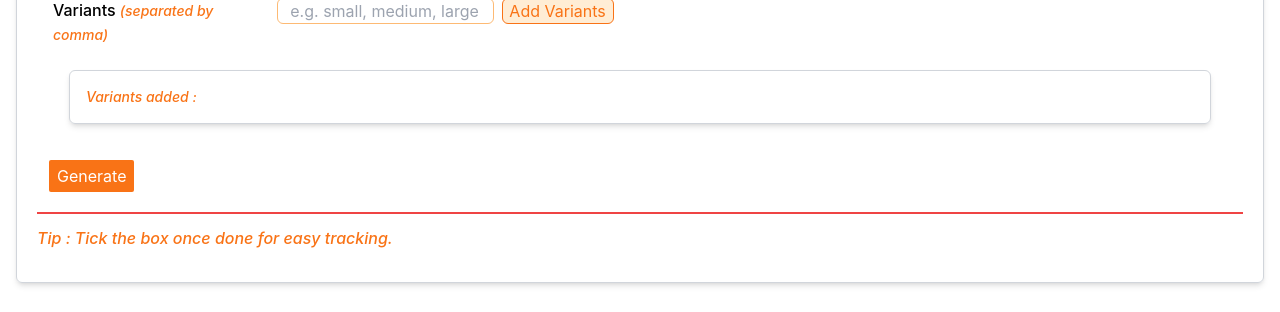
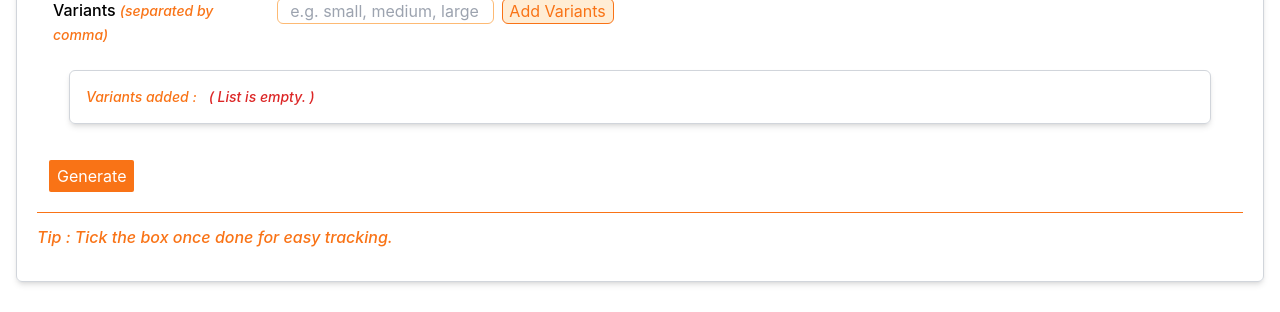
Before and after one commit to leumanuel12/designtools, a React (Create React App) app: page / in a window 1280 px wide. Shown: the part 249-561 px from the top of the page. Built offline with nearby package versions, Linux system fonts and the light colour scheme.

Commit message:
Update SkuGenerator.js, still pending

```diff
--- a/src/pages/SkuGenerator.js
+++ b/src/pages/SkuGenerator.js
@@ -72,13 +72,23 @@ export default function SkuGenerator() {
   //Generate SKU Details
   function generateDetails() {
     let listSKU = [];
+    let variants = tempVariantsList;
+    console.log(variants);
 
-    if (productName && tempVariants) {
-      let variants = tempVariants.split(",");
+    for (let x = 0; x <= variants.length; x++) {
+      if (variants[x]) {
+        const subvariant = variants[x];
+        for (let y = 0; y <= subvariant.length; y++) {
+          listSKU.push([
+            String(x),
+            generateSkuInitials() + paddedSkuNumber(x) + (x + 1),
+            productName + " " + subvariant + " " + subvariant[y],
+          ]);
+        }
+      }
+    }
 
-      //set final SKU details
-
-      for (let x = 0; x <= variants.length; x++) {
+    /*for (let x = 0; x <= variants.length; x++) {
         if (variants[x]) {
           listSKU.push([
             String(x),
@@ -86,12 +96,10 @@ export default function SkuGenerator() {
             productName + " " + variants[x],
           ]);
         }
-      }
-    }
+      }*/
+
     setFinalSKU(listSKU);
   }
-
-  if (finalSKU) console.log(finalSKU);
 
   //RESET BUTTON
   function resetFields() {
@@ -173,21 +181,25 @@ export default function SkuGenerator() {
           </div>
         </div>
 
-        {tempVariantsList ? (
+        {tempVariantsList && (
           <div className="my-3 mx-10 p-4 text-sm border border-gray-300 shadow-md rounded-md">
             <span className="text-orange-500 italic font-medium">
               Variants added :
             </span>
-            {tempVariantsList.map((varlist) => {
-              return (
-                <span className="bg-orange-200 px-2 py-1 mx-1 my-3 font-medium">
-                  {varlist.join(", ")}
-                </span>
-              );
-            })}
+            {tempVariantsList.length > 0 ? (
+              tempVariantsList.map((varlist) => {
+                return (
+                  <span className="bg-orange-200 px-2 py-1 mx-1 my-3 font-medium">
+                    {varlist.join(", ")}
+                  </span>
+                );
+              })
+            ) : (
+              <span className="px-2 py-1 mx-1 my-3 font-medium italic text-red-600">
+                ( List is empty. )
+              </span>
+            )}
           </div>
-        ) : (
-          <span>List is empty</span>
         )}
       </form>
 
@@ -202,7 +214,7 @@ export default function SkuGenerator() {
       </button>
 
       <div className="p-2">
-        <div className="py-3 italic font-medium text-orange-500 border-t-2 border-red-500">
+        <div className="py-3 italic font-medium text-orange-500 border-t border-orange-500">
           Tip : Tick the box once done for easy tracking.
         </div>
 
```
